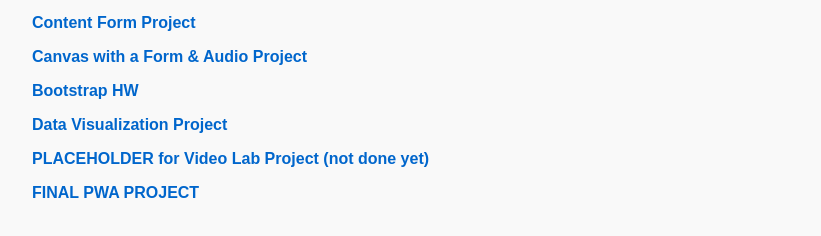
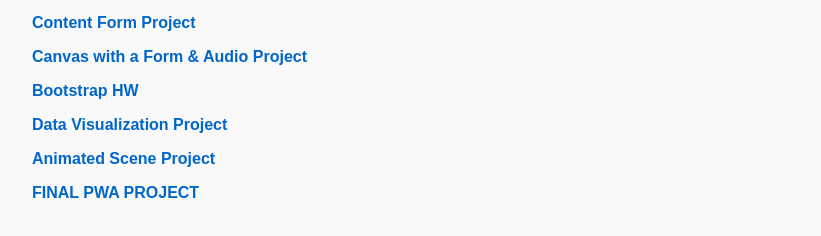
Before and after one commit to romayerm/RY-Homework-Projects, a plain HTML site: page index.html in a window 1280 px wide. Shown: the part 140-376 px from the top of the page, without its empty margins (8-829 px from the left). Drawn offline with Linux system fonts and the light colour scheme.

Commit message:
Update index.html

```diff
--- a/index.html
+++ b/index.html
@@ -37,7 +37,7 @@
         <li><a href="https://romayerm.github.io/Canvas-Form-Audio-Project-RY/">Canvas with a Form & Audio Project</a></li>
         <li><a href="https://romayerm.github.io/Bootstrap-HW1-RY/">Bootstrap HW</a></li>
         <li><a href="https://romayerm.github.io/Data-Visualization-Project-RY/">Data Visualization Project</a></li>
-        <li><a href="https://romayerm.github.io">PLACEHOLDER for Video Lab Project (not done yet)</a></li>
+        <li><a href="https://romayerm.github.io/Animated-Scene-RY/">Animated Scene Project</a></li>
         <li><a href="https://romayerm.github.io/PWA-RY//">FINAL PWA PROJECT</a></li>
     </ul>
 </body>
```
